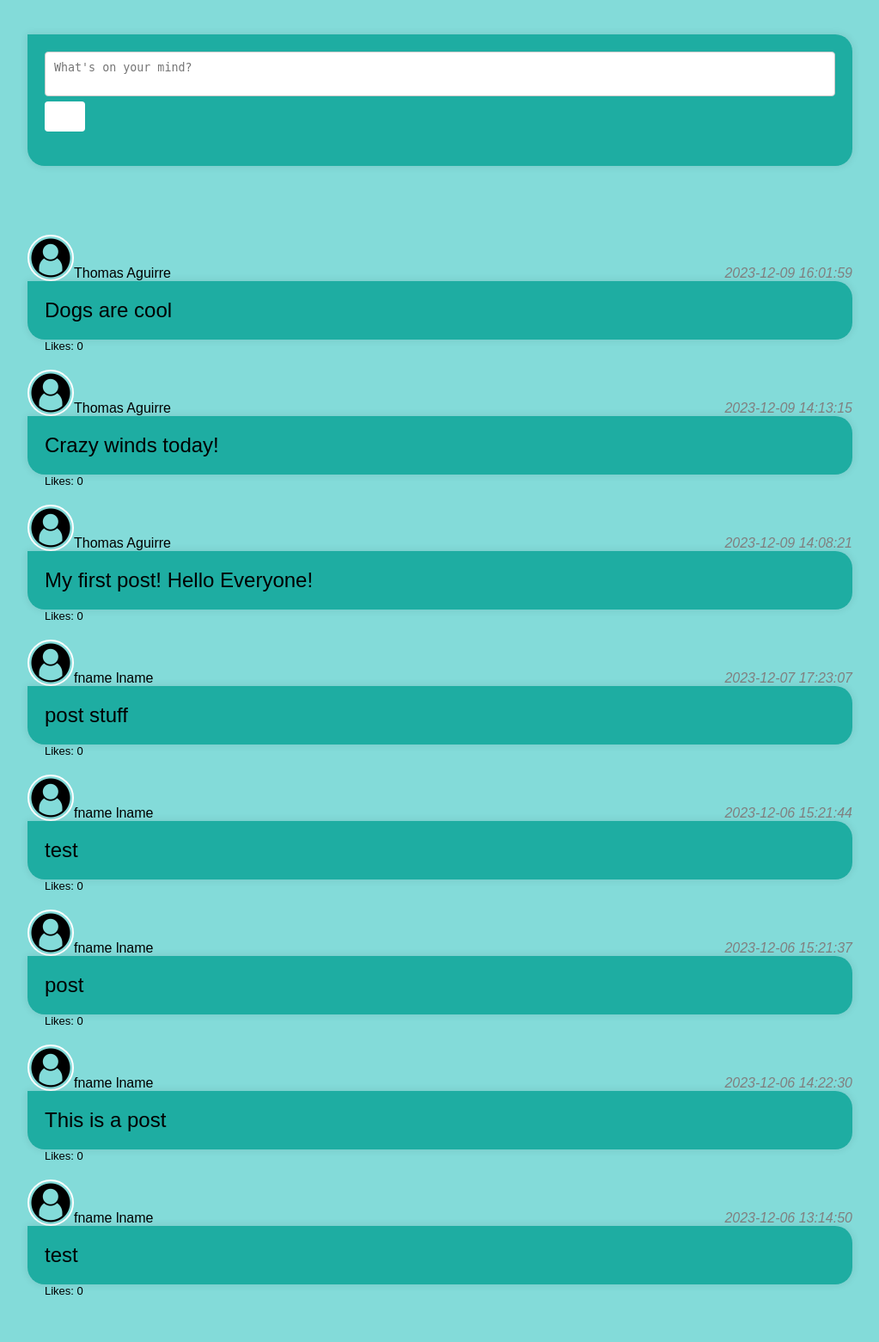
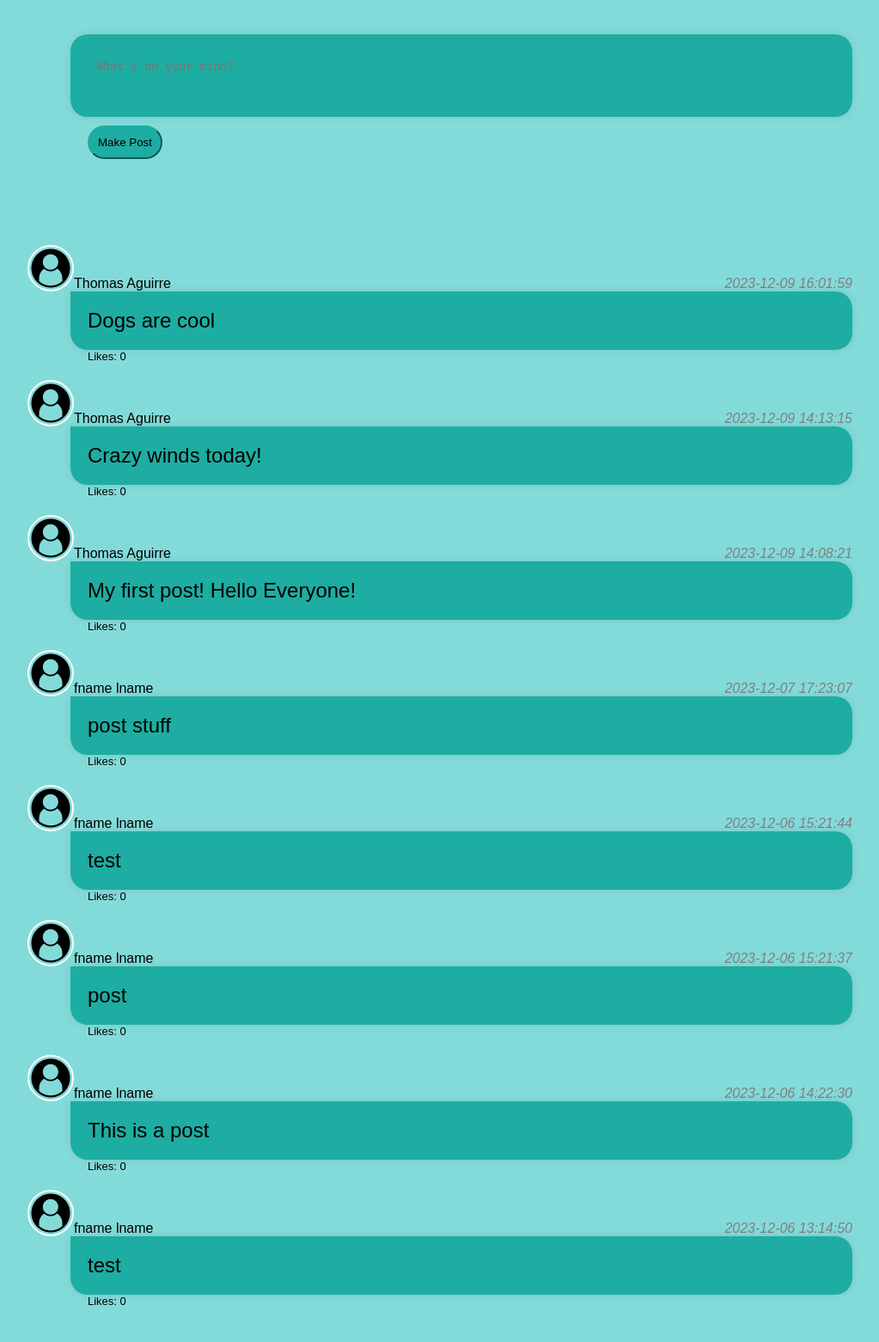
Before and after one commit to thomAguirre/SocialSync, a PHP site: page /site.php in a window 1280 px wide. Shown: the part 157-1718 px from the top of the page at 86% size, without its empty margins (128-1151 px from the left). Before the commit the page ends 1663 px from the top, so only its background shows below. Run offline with PHP 8.4, Linux system fonts and the light colour scheme; a user stored in the database is signed in; data comes from the database, SQL or seed files in the repository.

Commit message:
Stylized post form

```diff
--- a/site.css
+++ b/site.css
@@ -52,23 +52,23 @@ body {
 .post-form textarea {
     width: 100%;
     padding: 10px;
-    border: 1px solid #ccc;
-    border-radius: 4px;
+    background-color: #1eada2;
+    border: none;
     box-sizing: border-box;
     resize: none;
 }
 
 .post-btn {
-    background-color: #ffffff;
-    color: #fff;
-    border: none;
+    margin-top: 10px;
+    background-color: #1eada2;
+    border-color: #1eada2;
     padding: 10px;
-    border-radius: 4px;
+    border-radius: 20px;
     cursor: pointer;
 }
 
 .post-btn:hover {
-    background-color: #45a049;
+    background-color: #83dbd9;
 }
 
 .post {
@@ -94,6 +94,7 @@ body {
 .post-content {
     background-color: #1eada2;
     padding: 20px;
+    margin-left: 50px;
     border-radius: 0px 20px 20px 20px;
     box-shadow: 0 0 10px rgba(0, 0, 0, 0.1);
     font-size: x-large;
@@ -102,7 +103,7 @@ body {
 .post-footer {
     display: flex;
     flex-direction: row;
-    margin-left: 20px;
+    margin-left: 70px;
     font-size: small;
 }
 
--- a/site.php
+++ b/site.php
@@ -33,14 +33,14 @@ if (!isset($_SESSION['username'])) {
 
 <div class="post-container">
     <div class="post">
-        <div class="post-content">
-            <div class="post-form">
-                <form action="/back-end/create-post.php" method="post">
-                    <textarea name="post_content" placeholder="What's on your mind?"></textarea>
-                    <input type="submit" value="Post" class="post-btn">
-                </form>
+        <form action="/back-end/create-post.php" method="post" class="post-form">
+            <div class="post-content" style="border-radius: 20px 20px 20px 20px;">
+                <textarea name="post_content" placeholder="What's on your mind?"></textarea>
             </div>
-        </div>
+            <div class="post-footer">
+                <input type="submit" value="Make Post" class="post-btn">
+            </div>
+        </form>
     </div>
 </div>
 
```
